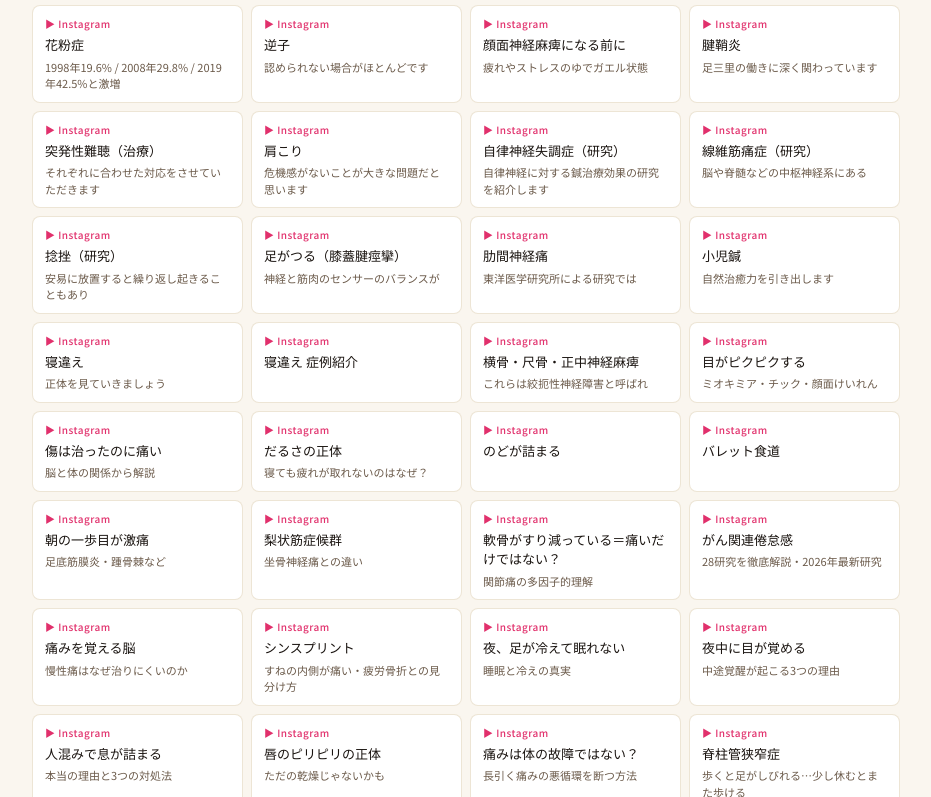
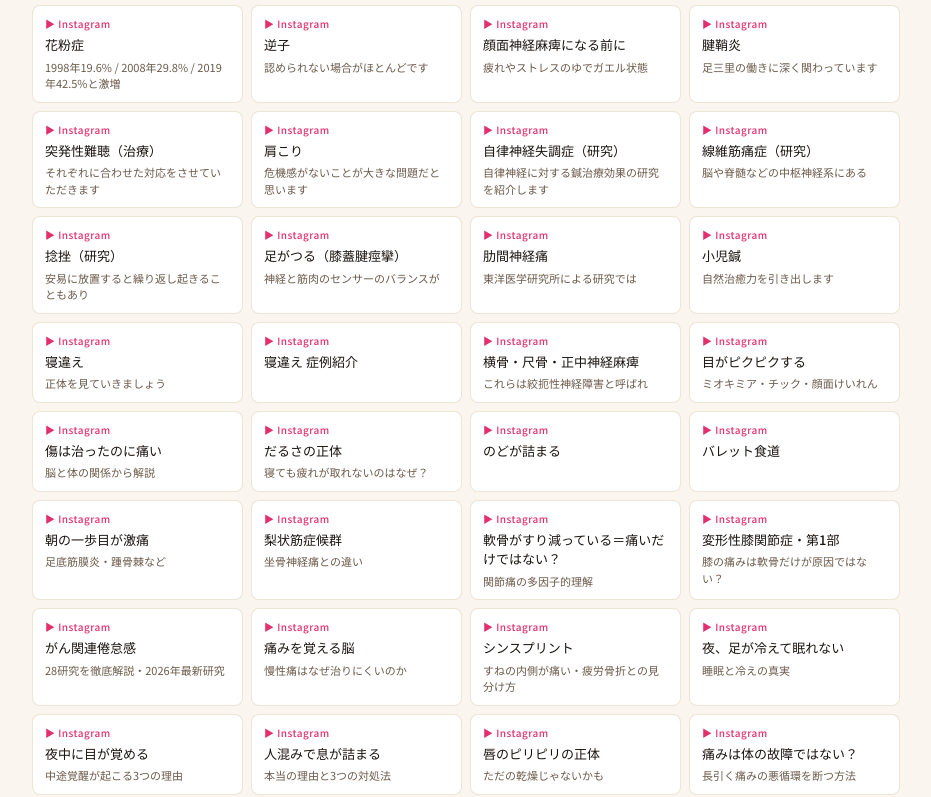
Before and after one commit to izimaharuhiko-hari/izima-reel-index, a plain HTML site: page index.html in a window 1280 px wide. Shown: the part 2003-2800 px from the top of the page, without its empty margins (174-1105 px from the left). Drawn offline with Linux system fonts and the light colour scheme.

Commit message:
Update index.html

```diff
--- a/index.html
+++ b/index.html
@@ -400,6 +400,7 @@ const CATS = [
       ["朝の一歩目が激痛","足底筋膜炎・踵骨棘など","https://www.instagram.com/haruhiko.izima/reel/Ddn61n8CjBW/"],
       ["梨状筋症候群","坐骨神経痛との違い","https://www.instagram.com/haruhiko.izima/reel/DdDBD5OixJr/"],
       ["軟骨がすり減っている＝痛いだけではない？","関節痛の多因子的理解","https://www.instagram.com/reel/Dd-99OSqg7k/"],
+      ["変形性膝関節症・第1部","膝の痛みは軟骨だけが原因ではない？","https://www.instagram.com/reel/De0cqDvCm5u/"],
     ["がん関連倦怠感","28研究を徹底解説・2026年最新研究","https://www.instagram.com/reel/DYdjMwvC07J/"],
     ["痛みを覚える脳","慢性痛はなぜ治りにくいのか","https://www.instagram.com/reel/DY0f_Fkic17/"],
     ["シンスプリント","すねの内側が痛い・疲労骨折との見分け方","https://www.instagram.com/reel/DZlxZG2C_5y/"],
@@ -467,6 +468,9 @@ const CATS = [
       ["肩髃穴","けんぐうけつ・2000年の歴史をもつ名ツボ","https://www.instagram.com/reel/DeGeUtHCJB9/"],
       ["腰陽関穴","こしようかんけつ・腰痛の要所","https://www.instagram.com/reel/Dd5nov4iKIG/"],
       ["穴名考・第1回","ただの暗記はもう終わり‼️ツボの本当の意味を学ぶ","https://youtu.be/mETazCVh56k"],
+      ["臂臑穴・第3回","ひじゅけつ（第3回）現代の解剖学で解説","https://www.instagram.com/reel/De8kqEACa8H/"],
+      ["穴名考・第2回","ツボの名前には法則がある⁉️経穴に込められた5つの分類","https://youtu.be/l69vEVtrulU"],
+      ["穴名考・第3回","ツボの名前と経絡の深いつながり・五兪穴・五音の法則","https://youtu.be/i0cHgdoDI5c"],
     ["侠白穴","きょうはくけつ・位置・主治・禁灸の理由","https://www.instagram.com/haruhiko.izima/reel/DbFmrKqCp6d/"],
     ["液門穴","手の甲にある「うるおいの門」","https://www.instagram.com/haruhiko.izima/reel/Day2gkkiP18/"],
     ["滑肉門穴","胃のつかえ・吐き気・お腹の張りに！","https://www.instagram.com/p/DbWp2rPizYc/"],
@@ -515,6 +519,8 @@ const CATS = [
       ["難経第二十八難・奇経八脈","第2回：督脈・任脈・衝脈・帯脈を解説","https://www.instagram.com/reel/DedcRrpCHkP/"],
       ["難経第二十八難・奇経八脈基本","奇経八脈の基本","https://www.instagram.com/reel/DeMA6frC-L0/"],
       ["難経第六十七難","胃腸が疲れると背中が張る理由","https://www.instagram.com/reel/Dd0fsn3qOn8/"],
+      ["難経第二十八難・奇経八脈（第3回）","陽蹻脈・陰蹻脈・陽維脈・陰維脈を解説","https://www.instagram.com/reel/DeqiGgViJK4/"],
+      ["なぜ奇経八脈が必要だったのか","難経が語る川と湖のたとえ","https://www.instagram.com/reel/DfBi-CECm2C/"],
     ["難経六十六難「原穴」とは？","根本治療の考え方","https://www.instagram.com/haruhiko.izima/reel/DbKnGyHCF10/"],
     ["難経二十七難「奇経八脈」とは","","https://www.instagram.com/haruhiko.izima/reel/Da_PFOpCnT4/"],
     ["難経十八難","手首の脈だけで身体のすべてがわかる秘密","https://www.instagram.com/haruhiko.izima/reel/DauL-HRisDV/"],
```
